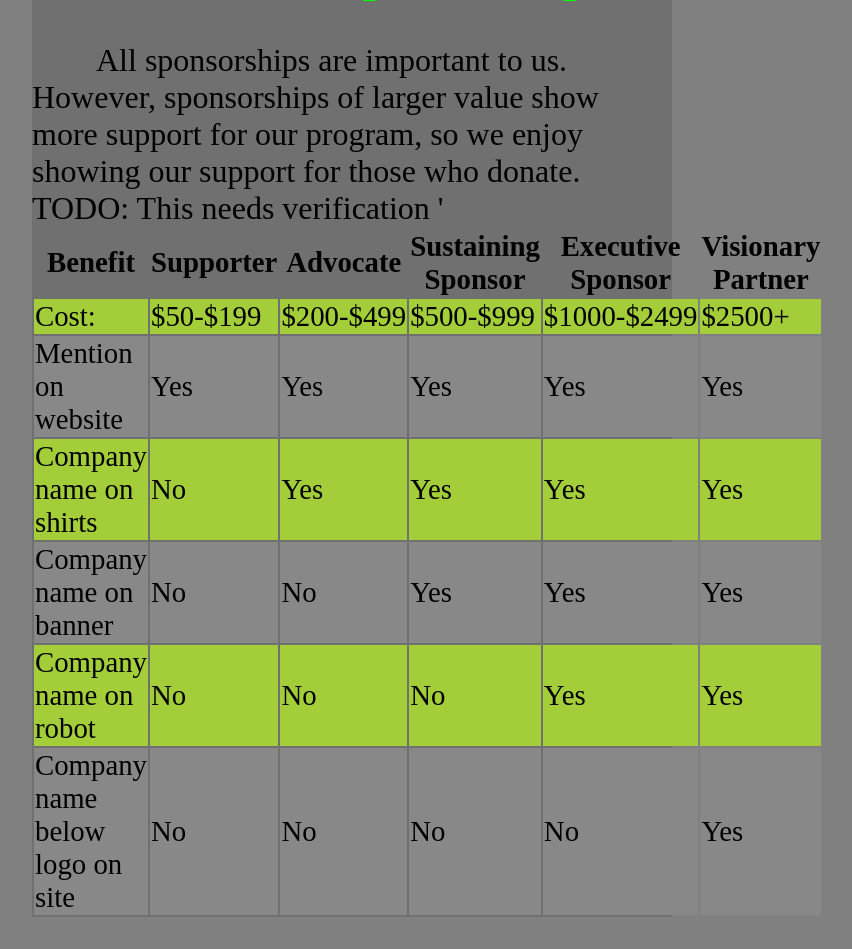
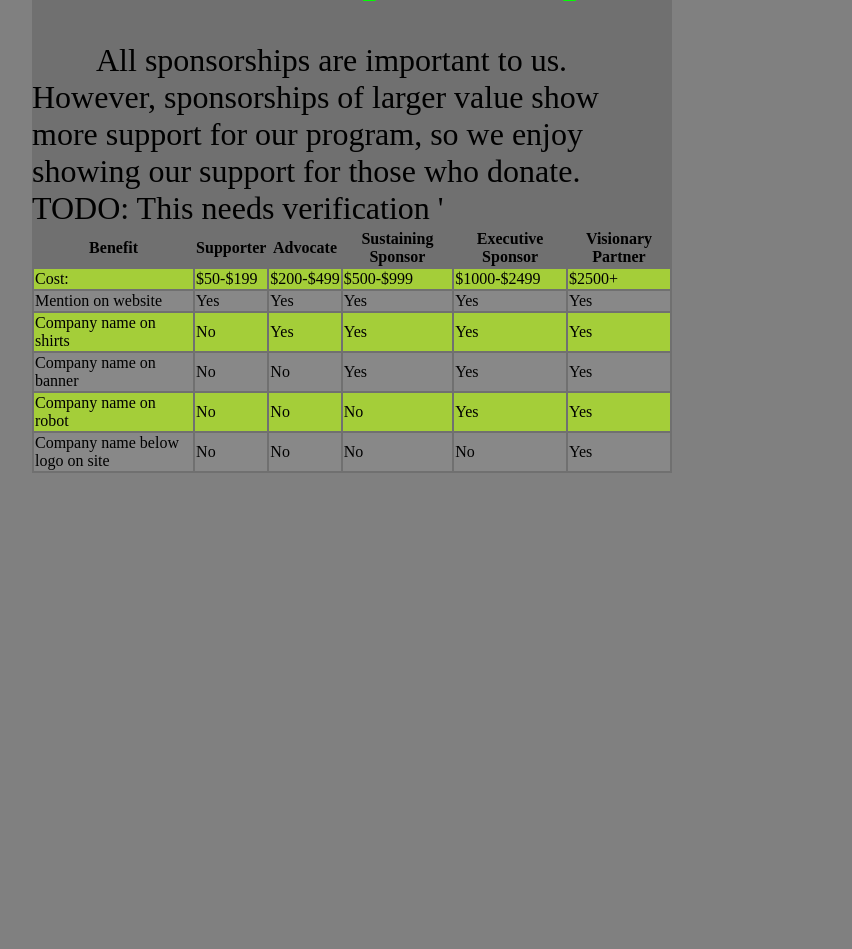
Before and after one commit to JoshuaJacobson/final-site, a PHP site: page /community/sponsor/index.php in a window 1280 px wide. Shown: the part 1894-2843 px from the top of the page, without its empty margins (288-1140 px from the left). After the commit the page ends 2367 px from the top, so only its background shows below. Run offline with PHP 8.4, Linux system fonts and the light colour scheme.

Commit message:
Changing font-sizes

```diff
--- a/community/sponsor/index.css
+++ b/community/sponsor/index.css
@@ -10,6 +10,6 @@ ul {
 .benefits_2 {
     background-color: #888888;
 }
-table {
-    font-size: 90%;
+#benefits_table {
+    font-size: 50%;
 }
```
